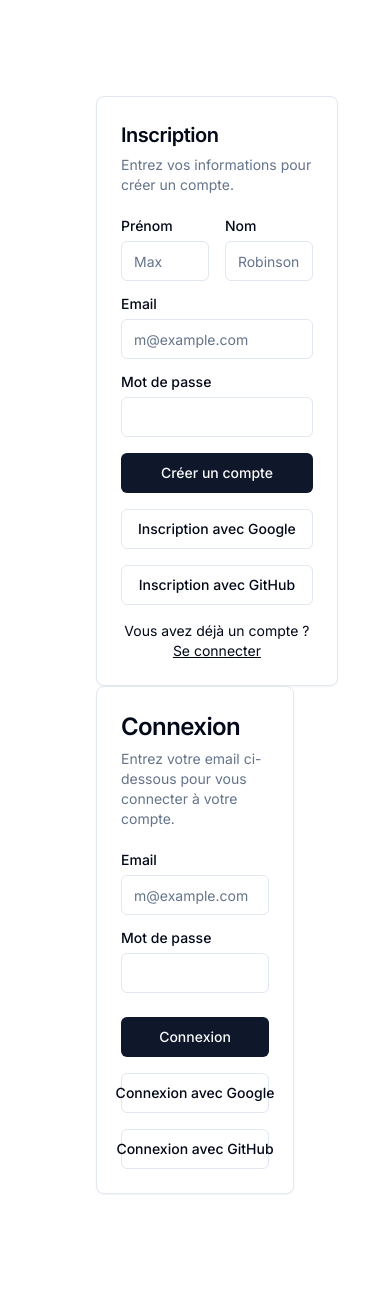
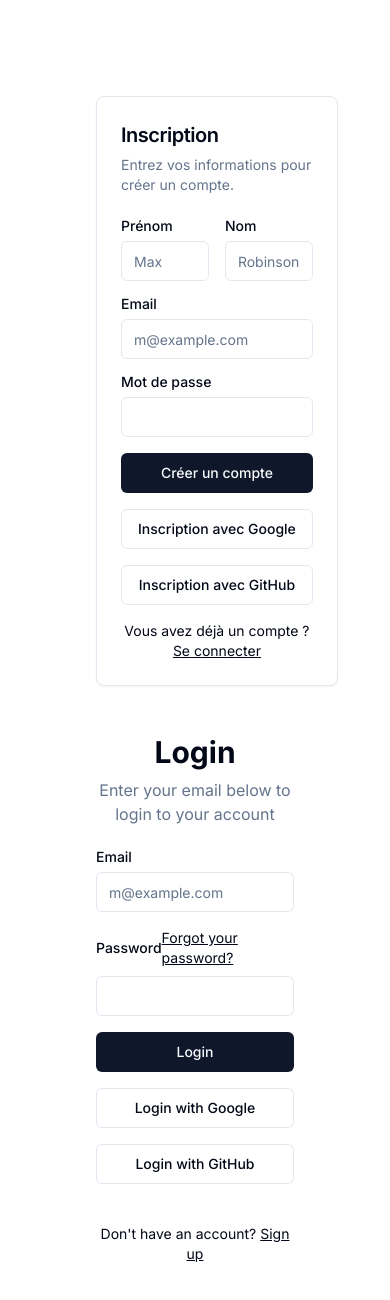
Before and after one commit to biohazard63/nexus-game, a Next.js app in the folder my-app/: page / in a window 390 px wide. Shown: the top 1300 px of the page. Built offline with nearby package versions, Linux system fonts and the light colour scheme; no server answers.

Commit message:
ajout de la collection firestore

```diff
--- a/my-app/src/app/login.tsx
+++ b/my-app/src/app/login.tsx
@@ -1,17 +1,11 @@
 'use client';
 
 import { useState } from 'react';
+import Link from 'next/link';
+import Image from 'next/image';
 import { signInWithEmailAndPassword, GoogleAuthProvider, GithubAuthProvider, signInWithPopup } from 'firebase/auth';
 import { auth } from '../lib/firebase';
 import { Button } from "@/components/ui/button";
-import {
-    Card,
-    CardContent,
-    CardDescription,
-    CardFooter,
-    CardHeader,
-    CardTitle,
-} from "@/components/ui/card";
 import { Input } from "@/components/ui/input";
 import { Label } from "@/components/ui/label";
 
@@ -54,14 +48,16 @@ export function LoginForm() {
     };
 
     return (
-        <Card className="w-full max-w-sm">
-            <CardHeader>
-                <CardTitle className="text-2xl">Connexion</CardTitle>
-                <CardDescription>
-                    Entrez votre email ci-dessous pour vous connecter à votre compte.
-                </CardDescription>
-            </CardHeader>
-            <CardContent className="grid gap-4">
+        <div className="w-full lg:grid lg:min-h-[600px] lg:grid-cols-2 xl:min-h-[800px]">
+            <div className="flex items-center justify-center py-12">
+                <div className="mx-auto grid w-[350px] gap-6">
+                    <div className="grid gap-2 text-center">
+                        <h1 className="text-3xl font-bold">Login</h1>
+                        <p className="text-muted-foreground">
+                            Enter your email below to login to your account
+                        </p>
+                    </div>
+                    <div className="grid gap-4">
                         <div className="grid gap-2">
                             <Label htmlFor="email">Email</Label>
                             <Input
@@ -74,7 +70,15 @@ export function LoginForm() {
                             />
                         </div>
                         <div className="grid gap-2">
-                    <Label htmlFor="password">Mot de passe</Label>
+                            <div className="flex items-center">
+                                <Label htmlFor="password">Password</Label>
+                                <Link
+                                    href="/forgot-password"
+                                    className="ml-auto inline-block text-sm underline"
+                                >
+                                    Forgot your password?
+                                </Link>
+                            </div>
                             <Input
                                 id="password"
                                 type="password"
@@ -84,19 +88,34 @@ export function LoginForm() {
                             />
                         </div>
                         {error && <p className="text-red-500">{error}</p>}
-            </CardContent>
-            <CardFooter className="flex flex-col gap-4">
-                <Button className="w-full" onClick={handleLogin}>
-                    Connexion
+                        <Button onClick={handleLogin} className="w-full">
+                            Login
                         </Button>
                         <Button variant="outline" className="w-full" onClick={handleGoogleLogin}>
-                    Connexion avec Google
+                            Login with Google
                         </Button>
                         <Button variant="outline" className="w-full" onClick={handleGithubLogin}>
-                    Connexion avec GitHub
+                            Login with GitHub
                         </Button>
-            </CardFooter>
-        </Card>
+                    </div>
+                    <div className="mt-4 text-center text-sm">
+                        Don&apos;t have an account?{' '}
+                        <Link href="/signup" className="underline">
+                            Sign up
+                        </Link>
+                    </div>
+                </div>
+            </div>
+            <div className="hidden bg-muted lg:block">
+                <Image
+                    src="/placeholder.svg"
+                    alt="Image"
+                    width={1920}
+                    height={1080}
+                    className="h-full w-full object-cover dark:brightness-[0.2] dark:grayscale"
+                />
+            </div>
+        </div>
     );
 }
 
--- a/my-app/src/app/signup.tsx
+++ b/my-app/src/app/signup.tsx
@@ -2,13 +2,14 @@
 
 import { useState } from 'react';
 import Link from 'next/link';
-import { auth } from '../lib/firebase';
+import { auth, db } from '../lib/firebase';
 import {
     createUserWithEmailAndPassword,
     GoogleAuthProvider,
     GithubAuthProvider,
     signInWithPopup,
 } from 'firebase/auth';
+import { doc, setDoc } from 'firebase/firestore';
 import { Button } from '@/components/ui/button';
 import {
     Card,
@@ -19,6 +20,16 @@ import {
 } from '@/components/ui/card';
 import { Input } from '@/components/ui/input';
 import { Label } from '@/components/ui/label';
+
+// Fonction pour ajouter l'utilisateur à Firestore
+const addUserToFirestore = async (userId: string, userData: any) => {
+    try {
+        await setDoc(doc(db, 'users', userId), userData);
+        console.log('Utilisateur ajouté à Firestore');
+    } catch (error) {
+        console.error('Erreur lors de l\'ajout de l\'utilisateur à Firestore : ', error);
+    }
+};
 
 export function SignUpForm() {
     const [firstName, setFirstName] = useState('');
@@ -32,8 +43,19 @@ export function SignUpForm() {
         setError('');
 
         try {
-            await createUserWithEmailAndPassword(auth, email, password);
-            alert('Compte créé avec succès !');
+            // Création de l'utilisateur avec email et mot de passe
+            const userCredential = await createUserWithEmailAndPassword(auth, email, password);
+            const user = userCredential.user;
+
+            // Enregistrement des informations supplémentaires dans Firestore
+            await addUserToFirestore(user.uid, {
+                firstName,
+                lastName,
+                email,
+                createdAt: new Date().toISOString(),
+            });
+
+            alert('Compte créé avec succès et utilisateur ajouté à Firestore !');
         } catch (error) {
             console.error(error);
             setError('Erreur lors de la création du compte. Veuillez réessayer.');
@@ -43,8 +65,18 @@ export function SignUpForm() {
     const handleGoogleSignUp = async () => {
         const provider = new GoogleAuthProvider();
         try {
-            await signInWithPopup(auth, provider);
-            alert('Inscription avec Google réussie !');
+            const userCredential = await signInWithPopup(auth, provider);
+            const user = userCredential.user;
+
+            // Enregistrement des informations supplémentaires dans Firestore
+            await addUserToFirestore(user.uid, {
+                firstName: user.displayName?.split(' ')[0] || '',
+                lastName: user.displayName?.split(' ')[1] || '',
+                email: user.email,
+                createdAt: new Date().toISOString(),
+            });
+
+            alert('Inscription avec Google réussie et utilisateur ajouté à Firestore !');
         } catch (error) {
             console.error(error);
             setError('Erreur lors de l\'inscription avec Google.');
@@ -54,8 +86,18 @@ export function SignUpForm() {
     const handleGithubSignUp = async () => {
         const provider = new GithubAuthProvider();
         try {
-            await signInWithPopup(auth, provider);
-            alert('Inscription avec GitHub réussie !');
+            const userCredential = await signInWithPopup(auth, provider);
+            const user = userCredential.user;
+
+            // Enregistrement des informations supplémentaires dans Firestore
+            await addUserToFirestore(user.uid, {
+                firstName: user.displayName?.split(' ')[0] || '',
+                lastName: user.displayName?.split(' ')[1] || '',
+                email: user.email,
+                createdAt: new Date().toISOString(),
+            });
+
+            alert('Inscription avec GitHub réussie et utilisateur ajouté à Firestore !');
         } catch (error) {
             console.error(error);
             setError('Erreur lors de l\'inscription avec GitHub.');
--- /dev/null
+++ b/my-app/src/lib/firestore.tsx
@@ -0,0 +1,81 @@
+import { db } from './firebase'; // Assurez-vous que le chemin est correct
+import {
+    collection,
+    getDocs,
+    addDoc,
+    updateDoc,
+    deleteDoc,
+    doc,
+    getDoc,
+} from 'firebase/firestore';
+
+// Fonction pour ajouter un document dans une collection
+export async function addDocument(collectionName: string, data: any) {
+    try {
+        const docRef = await addDoc(collection(db, collectionName), data);
+        console.log('Document ajouté avec ID : ', docRef.id);
+        return { id: docRef.id, ...data };
+    } catch (e) {
+        console.error('Erreur lors de l’ajout du document : ', e);
+        throw e;
+    }
+}
+
+// Fonction pour récupérer tous les documents d'une collection
+export async function getDocuments(collectionName: string) {
+    try {
+        const querySnapshot = await getDocs(collection(db, collectionName));
+        const documents = querySnapshot.docs.map((doc) => ({
+            id: doc.id,
+            ...doc.data(),
+        }));
+        return documents;
+    } catch (e) {
+        console.error('Erreur lors de la récupération des documents : ', e);
+        throw e;
+    }
+}
+
+// Fonction pour récupérer un document spécifique par ID
+export async function getDocumentById(collectionName: string, id: string) {
+    try {
+        const docRef = doc(db, collectionName, id);
+        const docSnap = await getDoc(docRef);
+
+        if (docSnap.exists()) {
+            return { id: docSnap.id, ...docSnap.data() };
+        } else {
+            console.error('Aucun document trouvé avec cet ID');
+            return null;
+        }
+    } catch (e) {
+        console.error('Erreur lors de la récupération du document : ', e);
+        throw e;
+    }
+}
+
+// Fonction pour mettre à jour un document par ID
+export async function updateDocument(collectionName: string, id: string, data: any) {
+    try {
+        const docRef = doc(db, collectionName, id);
+        await updateDoc(docRef, data);
+        console.log('Document mis à jour avec succès');
+        return { id, ...data };
+    } catch (e) {
+        console.error('Erreur lors de la mise à jour du document : ', e);
+        throw e;
+    }
+}
+
+// Fonction pour supprimer un document par ID
+export async function deleteDocument(collectionName: string, id: string) {
+    try {
+        const docRef = doc(db, collectionName, id);
+        await deleteDoc(docRef);
+        console.log('Document supprimé avec succès');
+        return true;
+    } catch (e) {
+        console.error('Erreur lors de la suppression du document : ', e);
+        throw e;
+    }
+}
```
Lines whose indentation alone changed are shown as unchanged.
